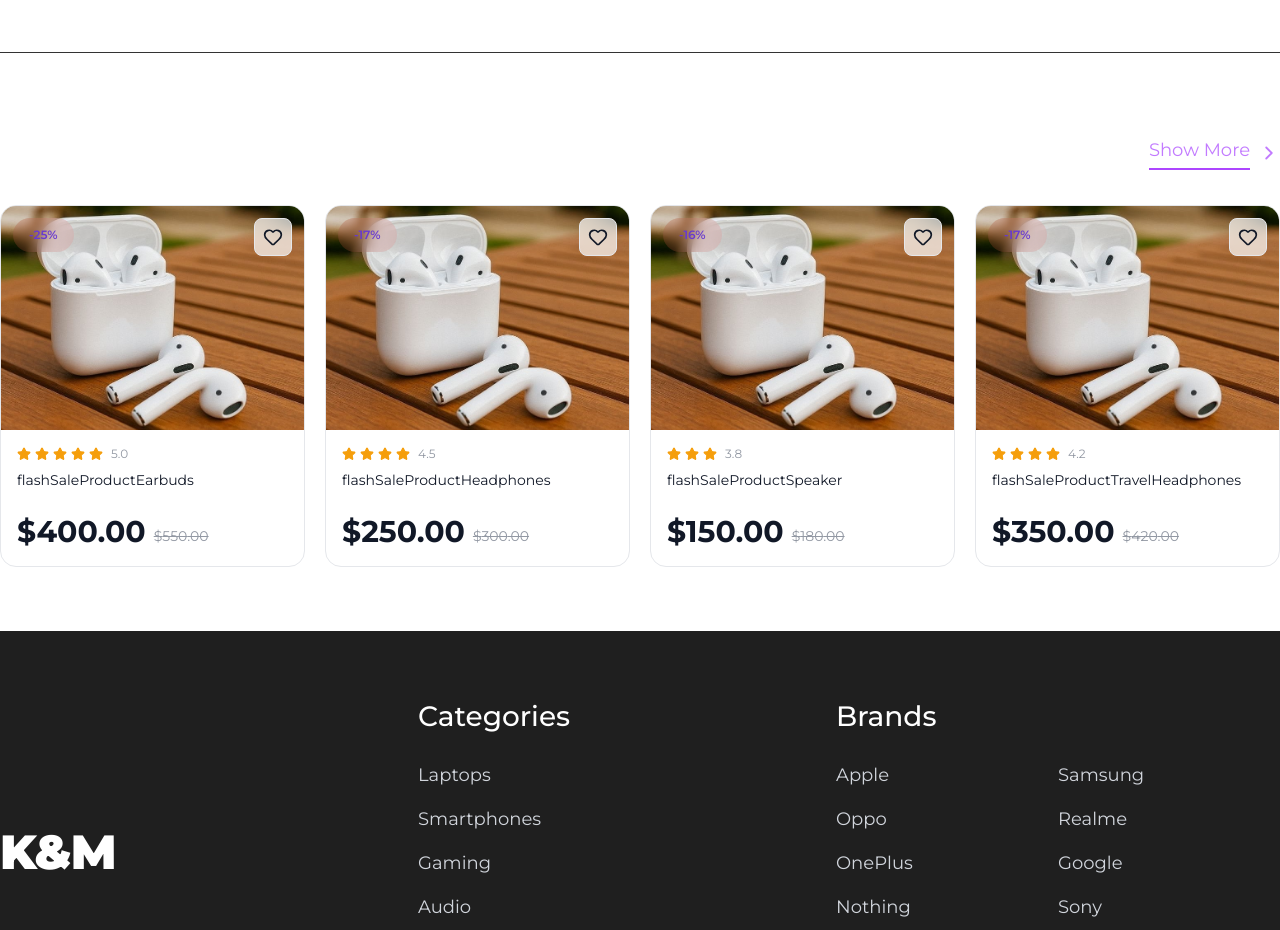
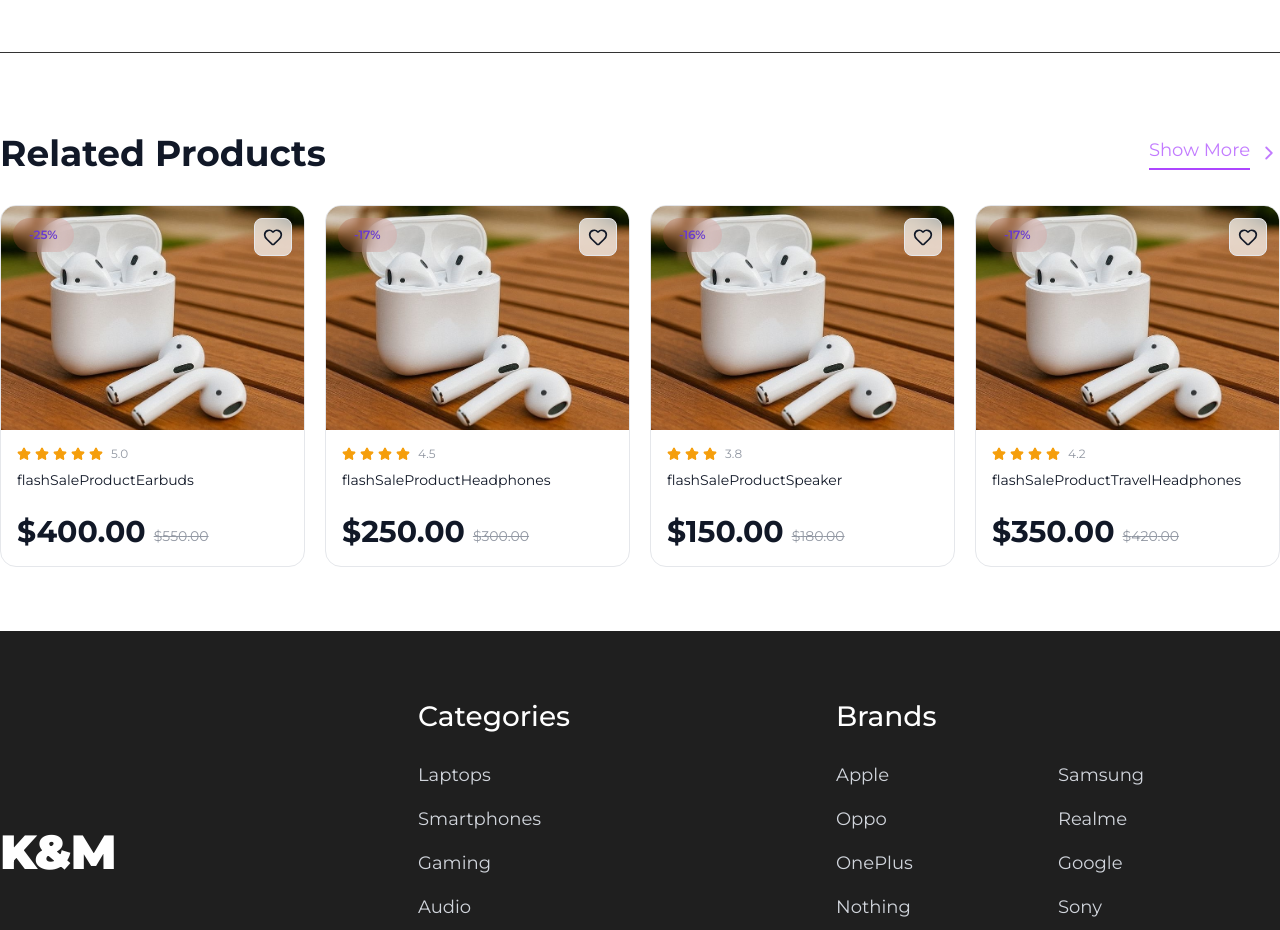
Before and after one commit to EsraaSoliman2003/KM-Store, a Next.js app: page /products/1 in a window 1280 px wide. Shown: the part 1560-2490 px from the top of the page. Built offline with nearby package versions, Linux system fonts and the light colour scheme; no server answers.

Commit message:
fix color

```diff
--- a/src/components/RelatedProducts/RelatedProducts.tsx
+++ b/src/components/RelatedProducts/RelatedProducts.tsx
@@ -13,7 +13,7 @@ export default function RelatedProducts() {
             {/* Header */}
             <div className="mb-8 flex flex-col gap-5 sm:gap-6 lg:flex-row lg:items-center lg:justify-between">
                 <div className="text-center lg:text-start">
-                    <h2 className="text-3xl font-bold text-white sm:text-4xl">
+                    <h2 className="text-3xl font-bold  sm:text-4xl">
                         {t("relatedProducts")}
                     </h2>
 
```
